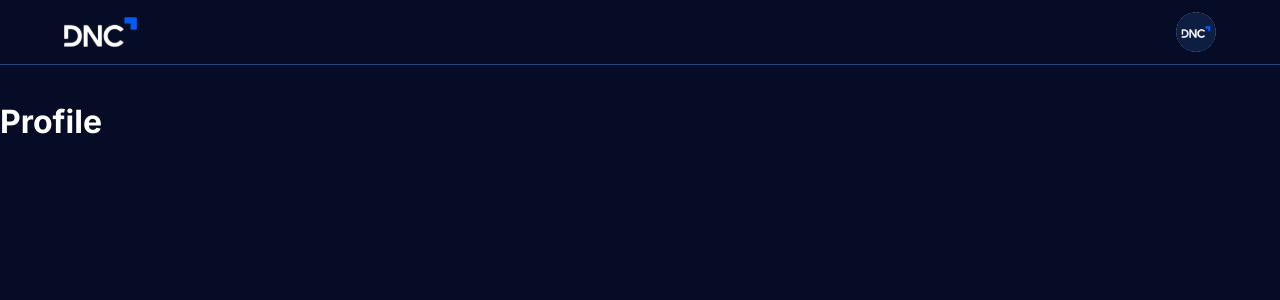
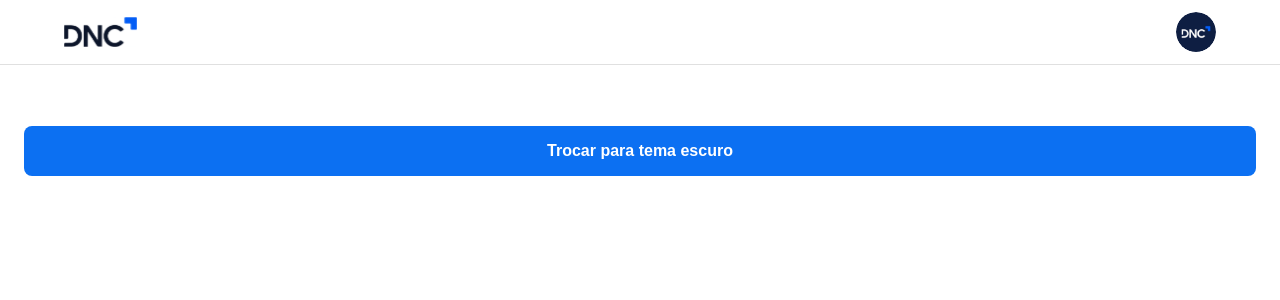
Before and after one commit to kleber-goncalves/dashboard-de-vendas, a React (Vite) app: page /perfil in a window 1280 px wide. Shown: the top 300 px of the page. Built offline with nearby package versions, Linux system fonts and the light colour scheme.

Commit message:
Feat: Switch Theme Logic

```diff
--- /dev/null
+++ b/src/contexts/AppThemeContext.tsx
@@ -0,0 +1,29 @@
+import { useState, useEffect } from 'react'
+import type { ReactNode } from 'react'
+import { ThemeProvider } from 'styled-components'
+import { darkTheme, lightTheme } from '../styles'
+import { AppThemeContext } from './appthemeContext'
+
+// ESTE ARQUIVO SO IMPORTA O PROVIDER
+export const AppThemeProvider = ({ children }: { children: ReactNode }) => {
+    const savedTheme = localStorage.getItem('theme')
+    const [appTheme, setAppTheme] = useState(savedTheme ?? 'light')
+
+    const toggleTheme = () => {
+        setAppTheme((prevTheme) => (prevTheme === 'light' ? 'dark' : 'light'))
+    }
+
+    useEffect(() => {
+        localStorage.setItem('theme', appTheme)
+    })
+
+    return (
+        <AppThemeContext.Provider value={{ appTheme, toggleTheme }}>
+            <ThemeProvider
+                theme={appTheme === 'light' ? lightTheme : darkTheme}
+            >
+                {children}
+            </ThemeProvider>
+        </AppThemeContext.Provider>
+    )
+}
--- /dev/null
+++ b/src/contexts/appthemeContext.ts
@@ -0,0 +1,7 @@
+import { createContext } from 'react'
+import type { AppThemeContextProps } from '@/types'
+
+// ESTE ARQUIVO SO IMPORTA O CONTEXT
+export const AppThemeContext = createContext<AppThemeContextProps | undefined>(
+    undefined
+)
--- a/src/pages/Profile.tsx
+++ b/src/pages/Profile.tsx
@@ -1,10 +1,21 @@
-import { Header } from '@/components'
+import { CardComponent, Header, StyledButton } from '@/components'
+import { useContext } from 'react'
+import { AppThemeContext } from '@/contexts/appthemeContext'
 
 function Profile() {
+    const themeContext = useContext(AppThemeContext)
     return (
         <>
             <Header />
-            <h1>Profile</h1>
+            <CardComponent>
+                <StyledButton
+                    className="primary"
+                    onClick={themeContext?.toggleTheme}
+                >
+                    Trocar para tema{' '}
+                    {themeContext?.appTheme === 'light' ? 'escuro' : 'claro'}
+                </StyledButton>
+            </CardComponent>
         </>
     )
 }
--- /dev/null
+++ b/src/types/appThemeContext.d.ts
@@ -0,0 +1,4 @@
+export interface AppThemeContextProps {
+    appTheme: string
+    toggleTheme: () => void
+}
--- a/src/types/index.ts
+++ b/src/types/index.ts
@@ -4,3 +4,4 @@
 export * from './avatarsList'
 export * from './customTable'
 export * from './customChart'
+export * from './appThemeContext'
--- a/tsconfig.app.json
+++ b/tsconfig.app.json
@@ -9,7 +9,8 @@
         "skipLibCheck": true,
         "baseUrl": ".",
         "paths": {
-            "@/*": ["src/*"]
+            "@/*": ["src/*"],
+            "@/styles": ["src/styles"]
         },
 
         /* Bundler mode */
--- a/tsconfig.json
+++ b/tsconfig.json
@@ -2,7 +2,8 @@
     "compilerOptions": {
         "baseUrl": ".",
         "paths": {
-            "@/*": ["src/*"]
+            "@/*": ["src/*"],
+            "@/styles": ["src/styles"]
         }
     },
     "files": [],
```
Also changed, not shown: src/main.tsx (+4 -4 lines).
